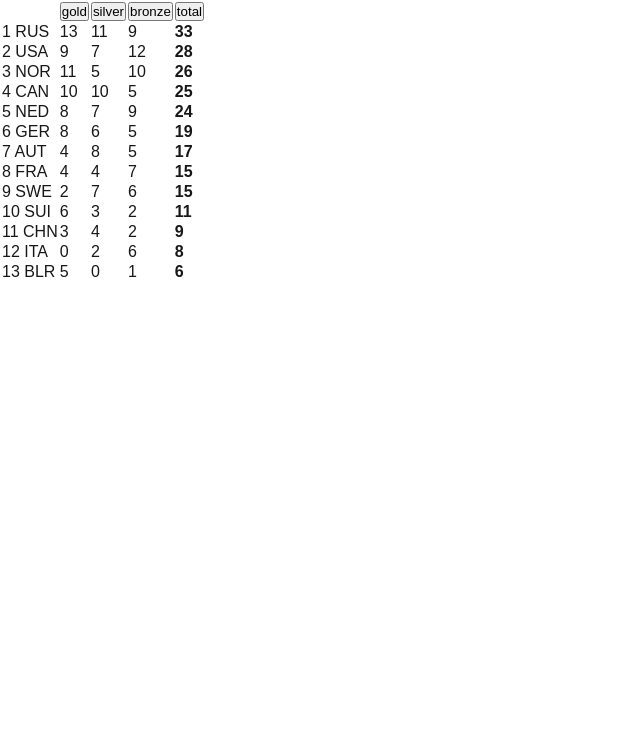
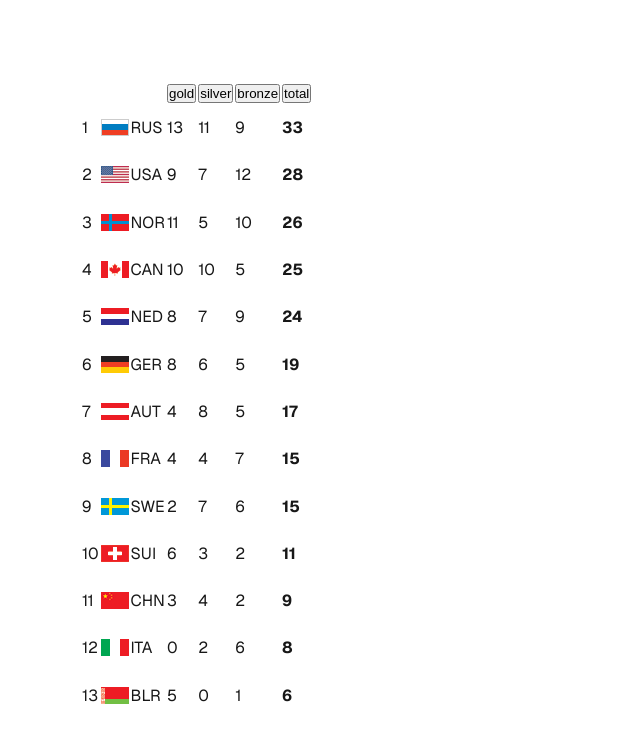
Before and after one commit to kcheverie/medal-count, a Next.js app: page / in a window 1280 px wide. Shown: the top 742 px of the page, without its empty margins (0-640 px from the left). Built offline with nearby package versions, Linux system fonts and the light colour scheme.

Commit message:
update flag png

```diff
--- /dev/null
+++ b/src/app/components/Button.tsx
@@ -0,0 +1,14 @@
+import React from "react";
+
+type Props = {
+  type: string,
+  handleClick: Function
+}
+
+const Button = ({type, handleClick} : Props) => {
+  return (
+    <button onClick={() => handleClick(type)}>{type}</button>
+  )
+}
+
+export default Button;
--- a/src/app/components/Table.tsx
+++ b/src/app/components/Table.tsx
@@ -4,8 +4,7 @@ export default function Table({head, body}) {
 
   return (
     <table>
-      <thead>{head}</thead>
-      <tbody>{body}</tbody>
+
     </table>
   );
 }
--- a/src/app/page.module.css
+++ b/src/app/page.module.css
@@ -6,15 +6,15 @@
   --button-primary-hover: #383838;
   --button-secondary-hover: #f2f2f2;
 
-  display: grid;
-  grid-template-rows: 20px 1fr 20px;
-  align-items: center;
-  justify-items: center;
+
+
   min-height: 100svh;
   padding: 80px;
   gap: 64px;
   font-family: var(--font-geist-sans);
 }
+
+
 
 @media (prefers-color-scheme: dark) {
   .page {
--- a/src/app/page.tsx
+++ b/src/app/page.tsx
@@ -1,9 +1,11 @@
 'use client'
-
+import Image from 'next/image';
 import styles from "./page.module.css";
 import Table from "./components/Table"
+import Button from './components/Button'
 import { useState, useCallback } from 'react';
 import { useSearchParams, useRouter, usePathname} from 'next/navigation'
+import bg from '../../public/flags.png'
 
 let medalss = [{
   "code": "USA",
@@ -90,45 +92,88 @@ interface Medal {
   gold: number,
   silver: number,
   bronze: number,
-  total?: number
+  total: any
   code: string
 }
 
 function sortMedals(a: object, b:object, sortType: string) {
   console.log(sortType)
-  let tie = b.total === a.total
+  let tie = (b as Medal).total === (a as Medal).total
   switch(sortType) {
     case "total":
       if (tie) {
-        return b.gold - a.gold;
+        return (b as Medal).gold - (a as Medal).gold;
       } else {
-        return b.total-a.total;
+        return (b as Medal).total - (a as Medal).total;
       }
       break;
     case "gold":
       if (tie) {
-        return b.silver - a.silver
+        return (b as Medal).silver - (a as Medal).silver
       } else {
-        return b.gold-a.gold;
+        return (b as Medal).gold - (a as Medal).gold;
       }
       break;
     case "silver":
       if (tie) {
-        return b.gold = a.gold;
+        return (b as Medal).gold = (a as Medal).gold;
       } else {
-        return b.silver-a.silver;
+        return (b as Medal).silver - (a as Medal).silver;
       }
       break;
     case "bronze":
       if (tie) {
-        return b.gold - a.gold;
+        return (b as Medal).gold - (a as Medal).gold;
       } else {
-        return b.bronze-a.bronze;
+        return (b as Medal).bronze- (a as Medal).bronze;
       }
       break;
   }
 }
 
+
+const getPosition = (code) => {
+  switch(code) {
+    case "AUT":
+        return 0;
+    case "BLR":
+      return -16;
+
+    case "CAN":
+      return -34;
+
+    case "CHN":
+      return -51;
+
+    case "FRA":
+      return -68;
+
+    case "GER":
+      return -85;
+
+    case "ITA":
+      return -102;
+
+    case "NED":
+      return -119;
+
+    case "NOR":
+      return -136;
+
+    case "RUS":
+      return -153;
+
+    case "SUI":
+      return -170;
+
+    case "SWE":
+      return -187;
+
+    case "USA":
+      return -204;
+  }
+
+}
 
 export default function Home() {
   const searchParams = useSearchParams()
@@ -138,7 +183,6 @@ export default function Home() {
     (name: string, value: string) => {
       const params = new URLSearchParams(searchParams.toString())
       params.set(name, value)
-
       return params.toString()
     },
     [searchParams]
@@ -150,43 +194,52 @@ export default function Home() {
       return medal;
   }).sort((a, b) => b.total-a.total))
 
-  const handleClick = (event: any) => {
-    event.preventDefault();
-    setSortType(event.target.id)
-    setMedals([...medals.sort((a, b) => sortMedals(a, b, event.target.id))])
-    router.push(pathname + '?' + createQueryString('sort', event.target.id))
+  const handleClick = (type: string) => {
+    setSortType(type)
+    setMedals([...medals.sort((a, b) => sortMedals(a, b, type))])
+    router.push(pathname + '?' + createQueryString('sort', type))
   }
 
   return (
-    <table>
+    <table className={styles.page}>
       <thead>
         <tr>
           <td></td>
+          <td></td>
+          <td></td>
+
           <td>
-            <button id="gold" onClick={handleClick}>gold</button>
+            <Button handleClick={handleClick} type="gold"/>
           </td>
           <td>
-            <button id="silver" onClick={handleClick}>silver</button>
-
+            <Button handleClick={handleClick} type="silver"/>
           </td>
           <td>
-            <button id="bronze" onClick={handleClick}>bronze</button>
+            <Button handleClick={handleClick} type="bronze"/>
           </td>
           <td>
-            <button id="total" onClick={handleClick}>total</button>
+            <Button handleClick={handleClick} type="total"/>
           </td>
         </tr>
       </thead>
       <tbody>
           {medals.map((medal, index) => {
-            console.log('rerender')
             return (
               <tr key={medal.code}>
-                <td>{index + 1} {medal.code}</td>
+                <td>{index + 1}</td>
+                <td>
+                  <div style={{
+                    backgroundPosition: `28px ${getPosition(medal.code)}px`,
+                    backgroundImage: `url(${bg.src})`,
+                    width: '28px',
+                    height: '17px',
+                  }}/>
+                </td>
+                <td>{medal.code}</td>
                 <td>{medal.gold}</td>
                 <td>{medal.silver}</td>
                 <td>{medal.bronze}</td>
-                <td><strong>{medal.total}</strong></td>
+                <td><strong>{(medal as Medal).total}</strong></td>
               </tr>
             )
           })}
```
Also changed, not shown: src/medalData.json (added, +79 -0 lines), public/flags.png (added).
